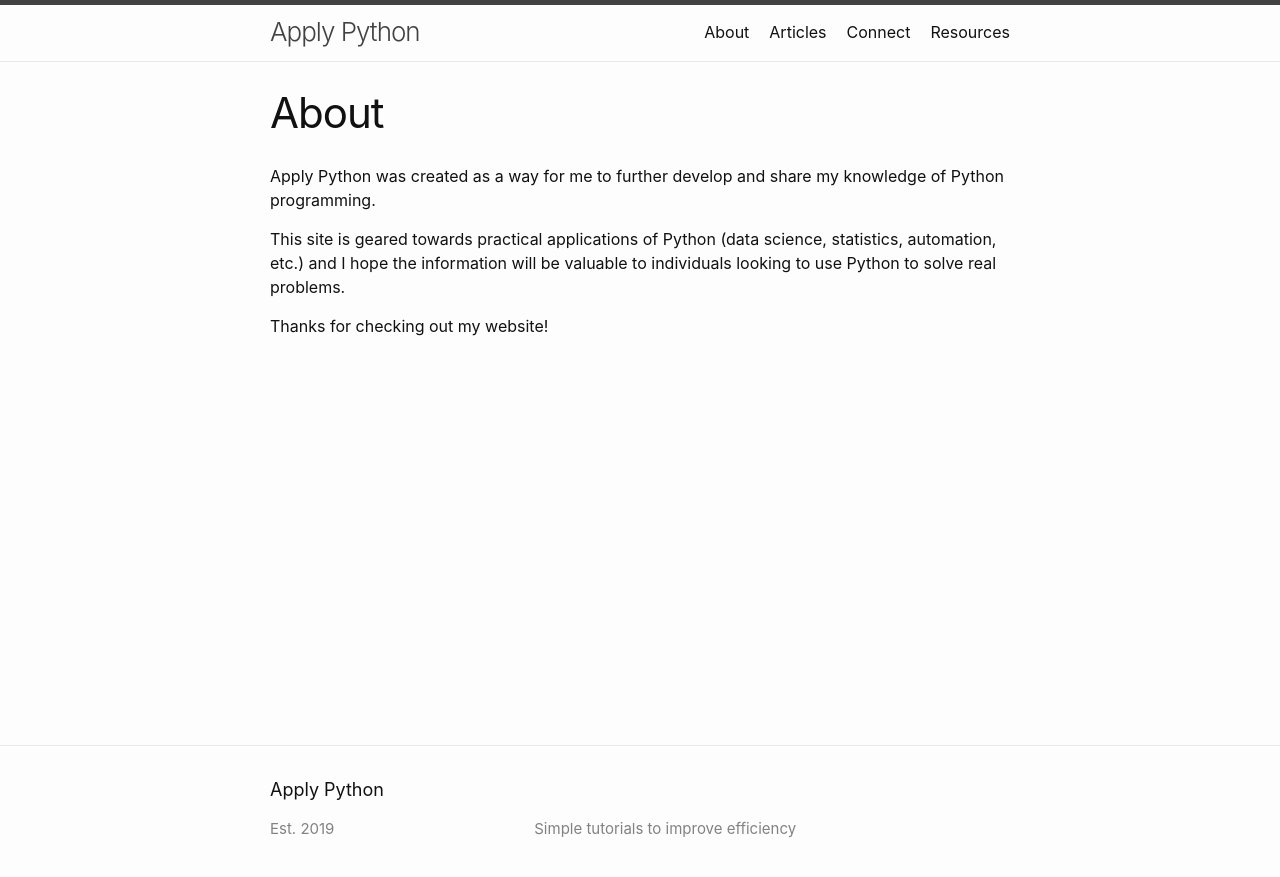
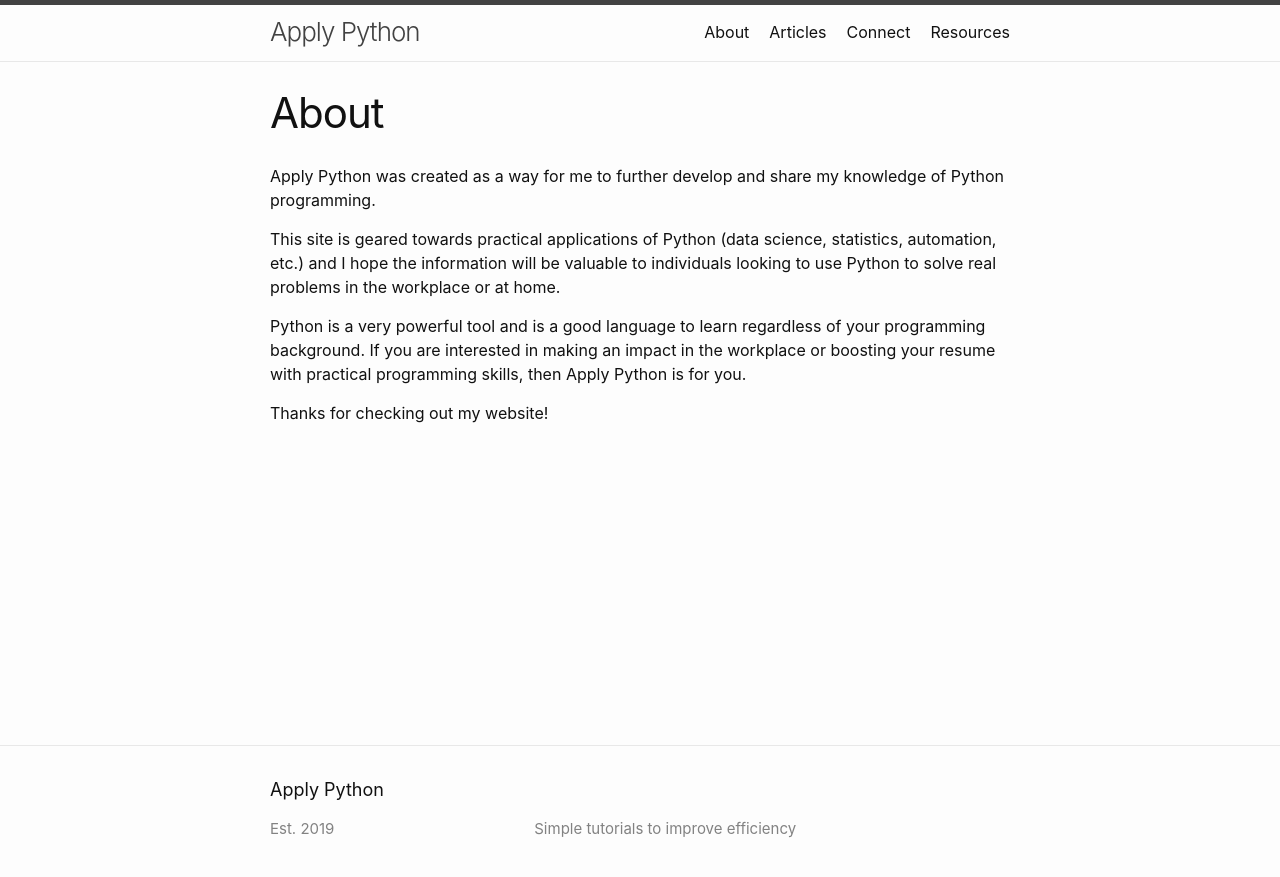
Before and after one commit to justinbrinkman/ap_site, a Jekyll site: the page built from about.md, in a window 1280 px wide. Shown: the top 877 px of the page. Built offline with Jekyll 4.4.1, drawn with Linux system fonts in a browser that asks for light colours.

Commit message:
Add files via upload

```diff
--- a/about.md
+++ b/about.md
@@ -8,6 +8,11 @@ permalink: /about/
 Apply Python was created as a way for me to further develop and share my knowledge of Python programming.
 
 This site is geared towards practical applications of Python (data science, statistics, automation, etc.)
-and I hope the information will be valuable to individuals looking to use Python to solve real problems.
+and I hope the information will be valuable to individuals looking to use Python to solve real problems in the
+workplace or at home.
+
+Python is a very powerful tool and is a good language to learn regardless of your programming background. If you are
+interested in making an impact in the workplace or boosting your resume with practical programming skills, then
+Apply Python is for you.
 
 Thanks for checking out my website!
```
